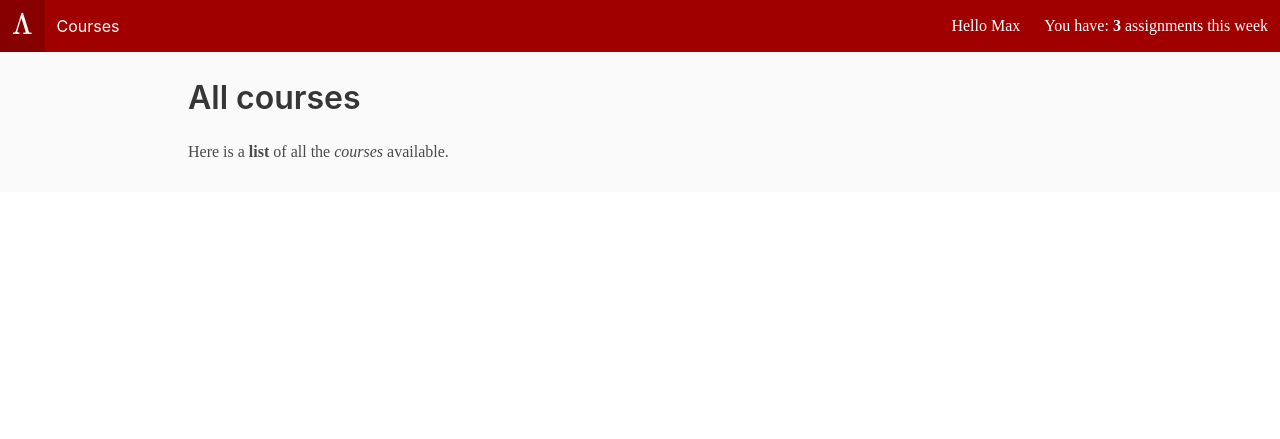
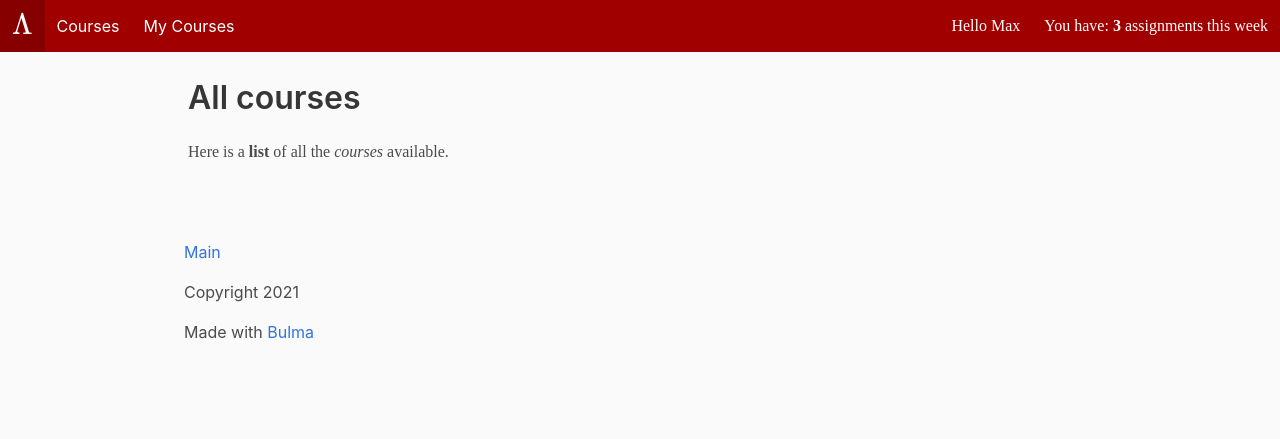
Before and after one commit to maxsmartofficial/courses, a Django app: page / in a window 1280 px wide. Shown: the top 439 px of the page. Run offline with Django 3.2, Linux system fonts and the light colour scheme; data that the repository does not hold is empty; some libraries are stand-ins or nearby versions.

Commit message:
Better links and redirects

```diff
--- a/courses/app/models.py
+++ b/courses/app/models.py
@@ -64,6 +64,8 @@ class CourseInstanceManager(models.Manager):
 								module = m, startdate = startdate, deadline = deadline)
 			module_instance.save()
 
+		return(course_instance)
+
 
 class CourseInstance(models.Model):
 	# One of these is created every time the course is run - has many students
--- a/courses/app/templates/app/base.html
+++ b/courses/app/templates/app/base.html
@@ -93,7 +93,7 @@ document.addEventListener('DOMContentLoaded', function () {
 
   <nav class="navbar is-warning" role="navigation">
    <div class="navbar-brand">
-	<a class="navbar-item" href="#"><b class="is-size-4">\(\Lambda\)</b></a>
+	<a class="navbar-item" href="{% url 'index' %}"><b class="is-size-4">\(\Lambda\)</b></a>
 
    <a role="button" class="navbar-burger" aria-label="menu" aria-expanded="false" data-target="navbarMenu">
       <span aria-hidden="true"></span>
@@ -105,7 +105,8 @@ document.addEventListener('DOMContentLoaded', function () {
    <div class="navbar-menu" id="navbarMenu">
 
    <div class="navbar-start">
-    <a class="navbar-item" href="#">Courses</a>
+    <a class="navbar-item" href="{% url 'index' %}">Courses</a>
+	<a class="navbar-item" href="{% url 'my_courses' %}">My Courses</a>
    </div>
 
    <div class="navbar-end">
@@ -126,4 +127,13 @@ document.addEventListener('DOMContentLoaded', function () {
 	</div>
   </body>
 
+ <footer class="footer">
+  <div class="container is-max-desktop">
+   <div class="content has-text-left px-5">
+    <p><a href="{% url 'index' %}">Main</a></p>
+    <p>Copyright 2021</p>
+	<p>Made with <a href="https://bulma.io/">Bulma</a></p>
+   </div>
+  </div>
+ </footer>
 </html>
--- a/courses/app/views.py
+++ b/courses/app/views.py
@@ -26,9 +26,9 @@ def course_sign_up(request):
 		if form.is_valid():
 			course = form.cleaned_data['course']
 			length = form.cleaned_data['length']
-			CourseInstance.objects.startNewCourseInstance(course, length)
+			course_instance = CourseInstance.objects.startNewCourseInstance(course, length)
 
-			return(HttpResponseRedirect(reverse('index', kwargs={})))
+			return(HttpResponseRedirect(reverse('my_courses_course', kwargs={"pk":course_instance.id})))
 
 	else:
 		return(HttpResponse404)
@@ -66,7 +66,7 @@ def module_review(request):
 		if form.is_valid():
 			form.save()
 
-			return(HttpResponseRedirect(reverse('index', kwargs={})))
+			return(HttpResponseRedirect(reverse('my_courses_course', kwargs={"pk": module_instance.course_instance.id})))
 
 	else:
 		return(HttpResponse404)
```
